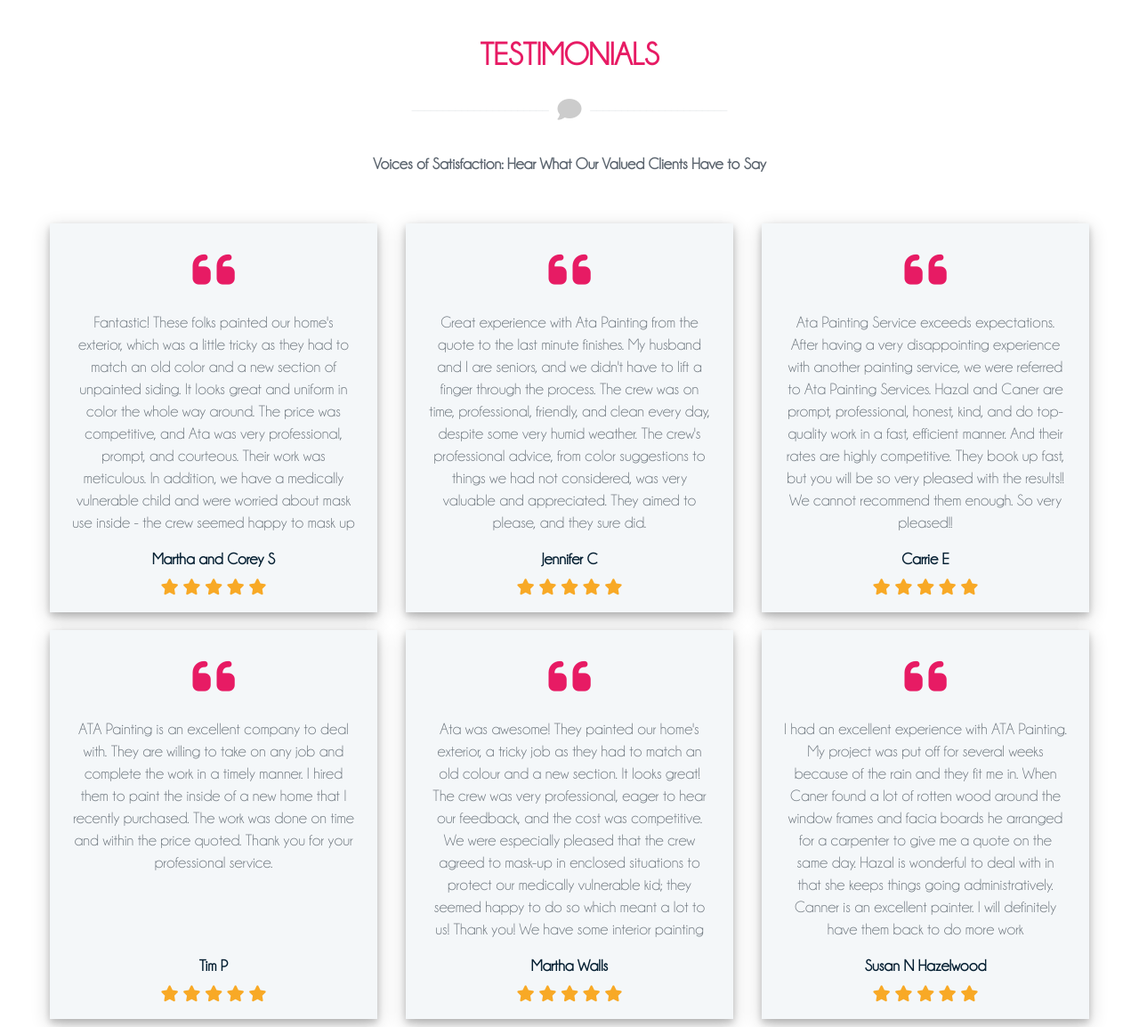
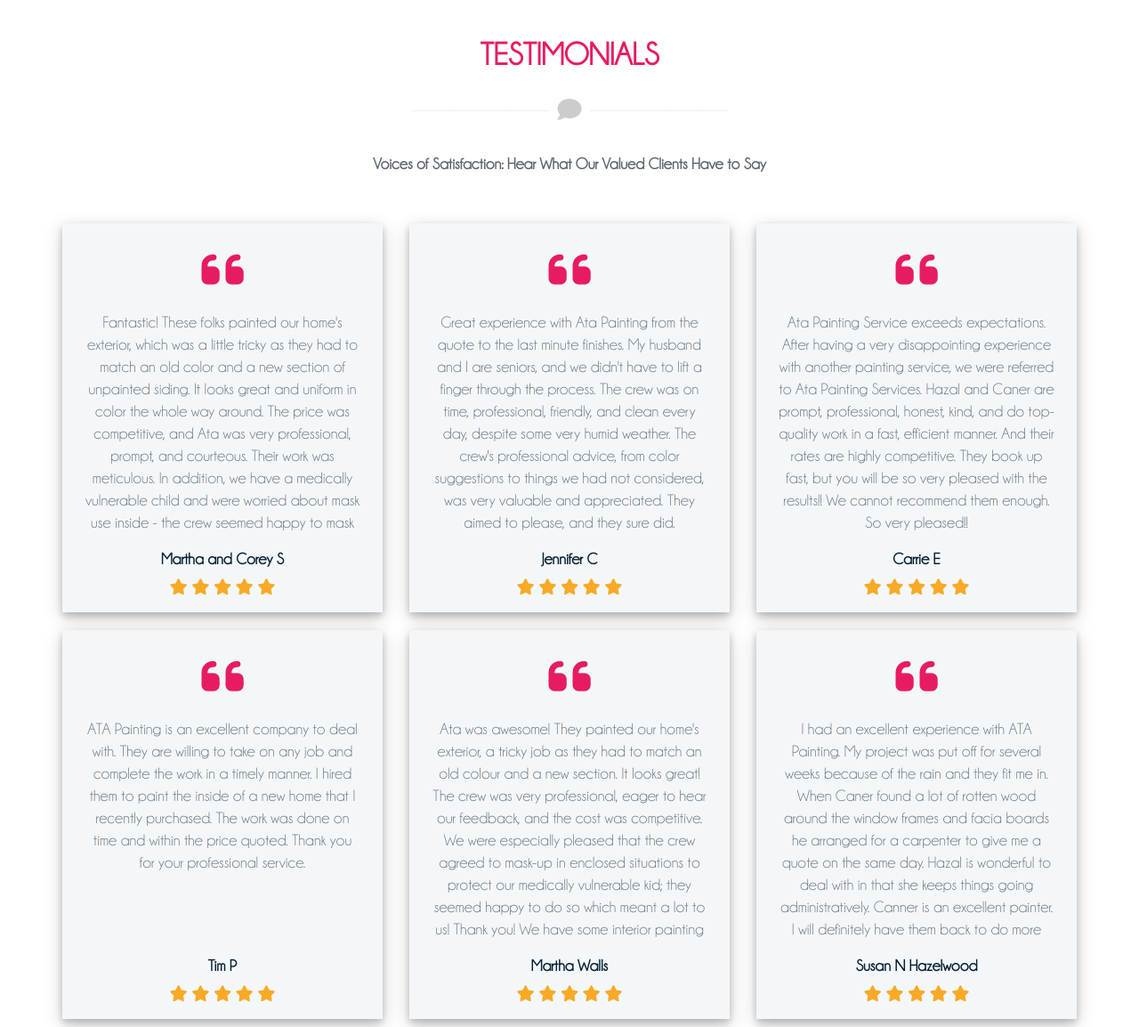
Before and after one commit to kuru-emre/atapainting, a PHP site: page / in a window 1280 px wide. Shown: the part 2028-3182 px from the top of the page at 89% size. Run offline with PHP 8.4, Linux system fonts and the light colour scheme; some libraries are stand-ins or nearby versions.

Commit message:
Fixed testimonials layout.
Signed-off-by: kuru-emre <kuru.emre@hotmail.com>

```diff
--- a/css/main.css
+++ b/css/main.css
@@ -495,7 +495,7 @@ body>section,
   background-color: #f4f7f9;
   box-shadow: 0 4px 8px 0 rgba(0, 0, 0, 0.2),
     0 6px 20px 0 rgba(0, 0, 0, 0.19);
-  margin: 10px 1px;
+  margin: 10px 0;
 }
 
 .testimonial h4 {
--- a/index.php
+++ b/index.php
@@ -403,12 +403,9 @@
                 </div>
 
                 <?php foreach ($data->testimonials as $key => $testimonial): ?>
-                <?php if ($key % 3 === 0): ?>
-                <div class="row">
-                    <?php endif; ?>
 
-                    <figure class="col-md-4 col-sm-6 col-xs-12 text-center wow fadeInUp animated"
-                        data-wow-duration="500ms" data-wow-delay="<?= $key * 300 ?>ms">
+                <figure class="col-md-4 col-sm-6 col-xs-12 text-center wow fadeInUp animated" data-wow-duration="500ms"
+                    data-wow-delay="<?= $key * 300 ?>ms">
                     <div class="testimonial">
                         <div class="test-thumb">
                             <i class="fa-solid fa-quote-left fa-3x"></i>
@@ -432,9 +429,6 @@
                     </div>
                 </figure>
 
-                    <?php if (($key + 1) % 3 === 0 || $key === count($data->testimonials) - 1): ?>
-                </div>
-                <?php endif; ?>
                 <?php endforeach; ?>
             </div>
         </div>
```
Lines whose indentation alone changed are shown as unchanged.
